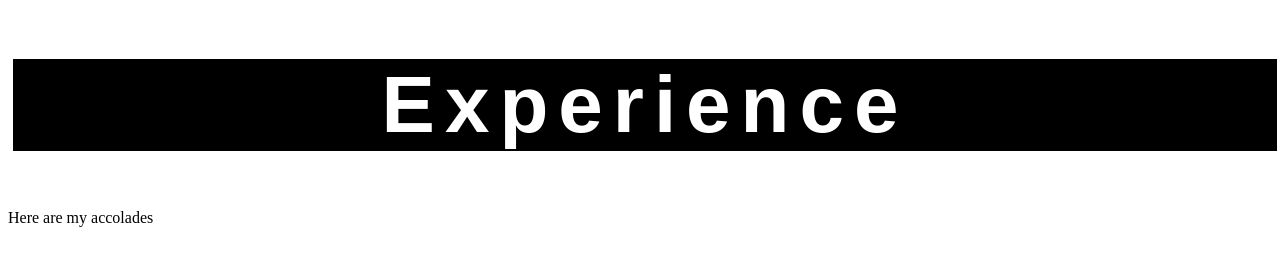
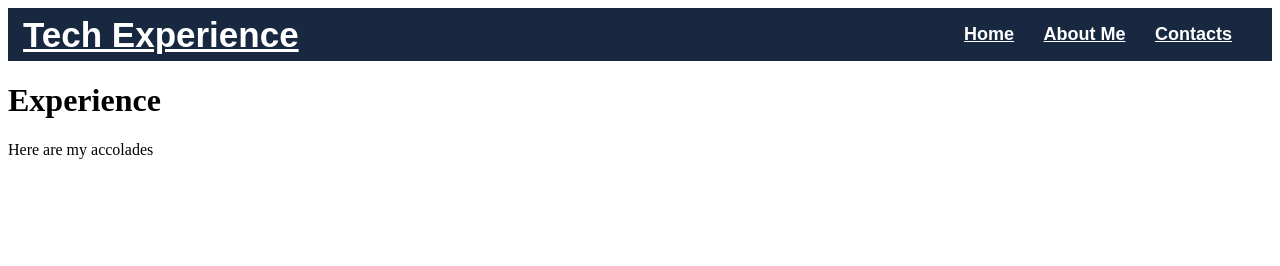
Before and after one commit to JrkoG/portfolio, a plain HTML site: page experience.html in a window 1280 px wide. Drawn offline with Linux system fonts and the light colour scheme.

Commit message:
Added top navigation bar for three pages

```diff
--- a/experience.html
+++ b/experience.html
@@ -7,6 +7,17 @@
     <title>Rean Jericho Guinto</title>
 </head>
 <body>
+    <nav class="navbar">
+        <div class="navdiv">
+          <div class="logo"><a href="#">Tech Experience</a></div>
+            <ul>
+              <li><a href="index.html">Home</a></li>
+              <li><a href="page2.html">About Me</a></li>
+              <li><a href="contacts.html">Contacts</a></li>
+            </ul>
+        </div>
+      </nav>
+
     <h1 class="experience">Experience</h1>
     <p1>Here are my accolades</p1>
 </body>
--- a/style2.css
+++ b/style2.css
@@ -1,20 +1,31 @@
-.header {
-  font-size: 5em;
-  text-align: center;
-  color: white;
-  background-color: black;
-  letter-spacing: 10px;
-  font-family: Arial, Helvetica, sans-serif;
-  border: 5px solid;
-  width: 100%;
-  white-space: nowrap;
-  overflow: hidden;
-  animation:
-      typing 5s;
+ul {
+  text-decoration: none;
 }
 
-@keyframes typing {
-  from { width: 0}
+.navbar {
+  background: #192841;
+  font-family: Arial, Helvetica, sans-serif;
+  padding-right: 15px; padding-left: 15px;
+}
+
+.navdiv {
+  display: flex; align-items: center;
+  justify-content: space-between;
+}
+
+.logo a{
+  font-size: 35px; font-weight: 600; color: white;
+}
+
+li {
+  list-style: none; display: inline-block;
+}
+
+li a{
+  color: white;
+  font-size: 18px;
+  font-weight: bold;
+  margin-right: 25px;
 }
 
 .about {
@@ -26,44 +37,6 @@
   border: 3px solid;
   height: 300px;
   background-color: rgb(43, 42, 42);
-}
-
-.experience {
-  font-size: 5em;
-  text-align: center;
-  color: white;
-  background-color: black;
-  letter-spacing: 10px;
-  font-family: Arial, Helvetica, sans-serif;
-  border: 5px solid;
-  width: 100%;
-  white-space: nowrap;
-  overflow: hidden;
-  animation:
-      typing 5s;
-}
-
-@keyframes typing {
-  from { width: 0}
-}
-
-.contacts {
-  font-size: 5em;
-  text-align: center;
-  color: white;
-  background-color: black;
-  letter-spacing: 10px;
-  font-family: Arial, Helvetica, sans-serif;
-  border: 5px solid;
-  width: 100%;
-  white-space: nowrap;
-  overflow: hidden;
-  animation:
-      typing 5s;
-}
-
-@keyframes typing {
-  from { width: 0}
 }
 
 .container {
```
Also changed, not shown: contacts.html (+10 -0 lines), index.html (+1 -1 lines), page2.html (+10 -2 lines).
